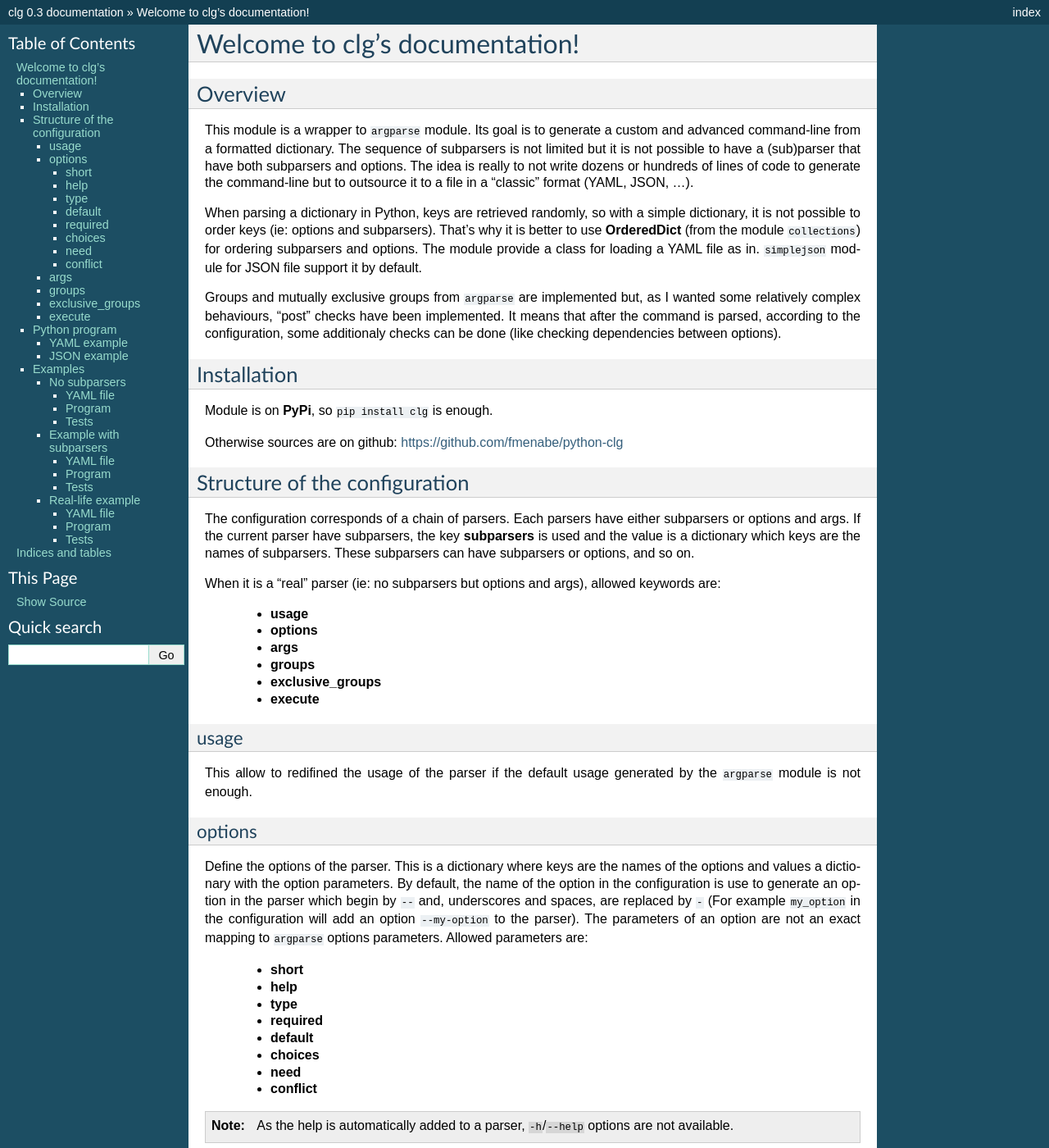
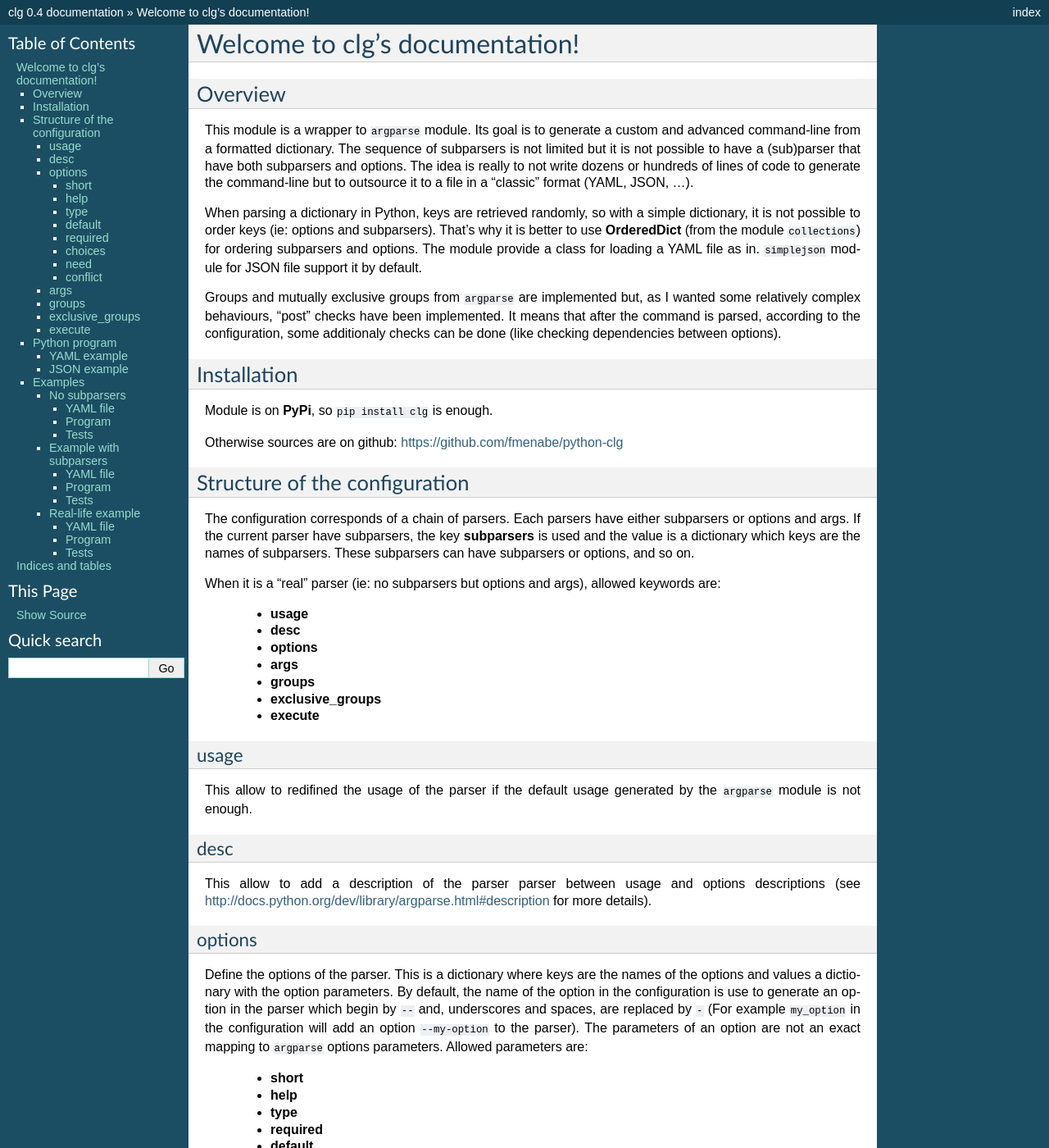
Before and after one commit to fmenabe/python-clg, a Sphinx documentation site: the page built from doc/source/index.rst, in a window 1280 px wide and 1400 px high. Shown: the whole window at 82% size. Built offline with Sphinx 7.4.7, drawn with Linux system fonts in a browser that asks for light colours; some of the changed text lies outside the part shown.

Commit message:
Add parsers descriptions.

```diff
--- a/README.rst
+++ b/README.rst
@@ -14,6 +14,10 @@ Documentation is available on readthedocs (https://clg.readthedocs.org/en/latest
 
 Releases notes
 --------------
+0.4
+~~~
+  * Add description of parser (via *desc* keyword).
+
 0.3
 ~~~
   * Add an iterable and accessible namespace for arguments.
--- a/clg.py
+++ b/clg.py
@@ -9,7 +9,7 @@ import yaml.constructor
 from collections import OrderedDict
 
 PARSER_KEYWORDS = (
-    'usage', 'subparsers', 'options', 'args', 'groups',
+    'desc', 'usage', 'subparsers', 'options', 'args', 'groups',
     'exclusive_groups', 'execute'
 )
 OPTION_KEYWORDS = (
@@ -278,6 +278,8 @@ class CommandLine(object):
 
             if 'usage' in config:
                 parent.usage = self.__usage(parent.prog, config['usage'])
+            if 'desc' in config:
+                parent.description = config['desc']
 
             try:
                 # Add groups.
--- a/doc/source/conf.py
+++ b/doc/source/conf.py
@@ -50,7 +50,7 @@ copyright = u'2013, François Ménabé'
 # The short X.Y version.
 version = '0'
 # The full version, including alpha/beta/rc tags.
-release = '0.3'
+release = '0.4'
 
 # The language for content autogenerated by Sphinx. Refer to documentation
 # for a list of supported languages.
--- a/doc/source/index.rst
+++ b/doc/source/index.rst
@@ -46,6 +46,7 @@ When it is a "real" parser (ie: no subparsers but options and args), allowed
 keywords are:
 
     * **usage**
+    * **desc**
     * **options**
     * **args**
     * **groups**
@@ -56,6 +57,12 @@ usage
 ^^^^^
 This allow to redifined the usage of the parser if the default usage generated
 by the ``argparse`` module is not enough.
+
+desc
+^^^^
+This allow to add a description of the parser parser between usage and options
+descriptions (see http://docs.python.org/dev/library/argparse.html#description
+for more details).
 
 options
 ^^^^^^^
--- a/doc/source/kvm.yml
+++ b/doc/source/kvm.yml
@@ -12,9 +12,11 @@ subparsers:
             [--src-host HOST] [--src-conf PATH] [--src-disks PATH]
             [--dst-conf PATH] [--dst-disks PATH]
 
+        desc: Deploy new KVM guest(s) based on a model.
+
         execute:
             module:
-                lib: lib/deploy.py
+                path: lib/deploy.py
                 function: main
 
         options:
@@ -152,6 +154,8 @@ subparsers:
             | { -f YAML_FILE [-s SRC_HOST] [-d DST_HOST] }
             [--no-check] [--no-pc-check] [--remove] [--force]
 
+        desc: Hot migrate a KVM guest from one hypervisor to another.
+
         execute:
             module:
                 lib: lib/migrate.py
--- a/setup.py
+++ b/setup.py
@@ -3,7 +3,7 @@ from distutils.core import setup
 
 setup(
     name='clg',
-    version='0.3',
+    version='0.4',
     author='François Ménabé',
     author_email='francois.menabe@gmail.com',
     url='https://clg.readthedocs.org/en/latest/',
@@ -12,6 +12,9 @@ setup(
     description='Command-line generator from a dictionary.',
     long_description=open('README.rst').read(),
     classifiers=[
+        'Development Status :: 5 - Production/Stable',
+        'Environment :: Console',
+        'Intended Audience :: Developers',
         'Intended Audience :: System Administrators',
         'License :: OSI Approved :: MIT License',
         'Programming Language :: Python',
```
